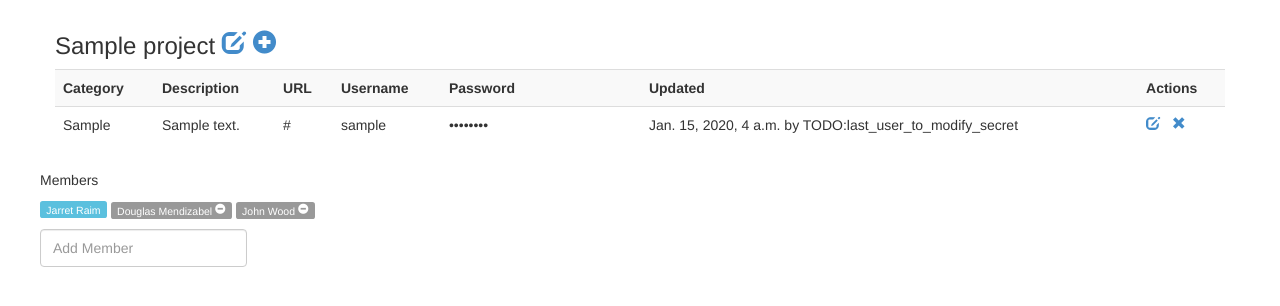
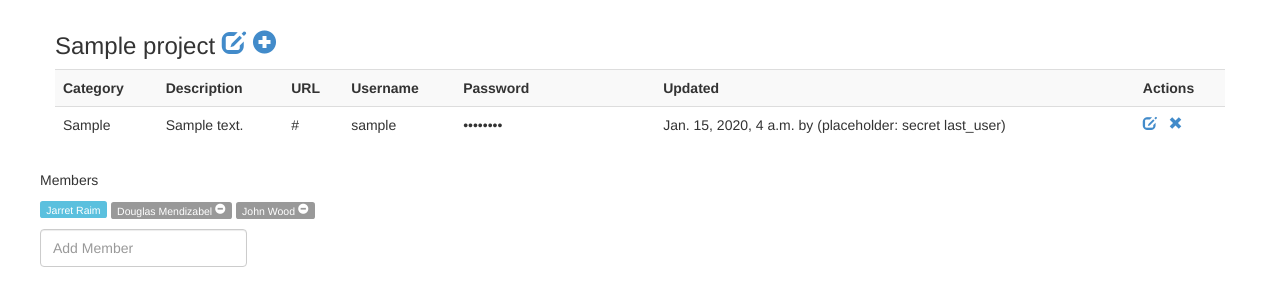
Before and after one commit to lijielife/stockade, a Django app: page /project/1/ in a window 1280 px wide. Shown: the part 50-356 px from the top of the page. Run offline with Django 3.2, Linux system fonts and the light colour scheme; tables that the repository leaves empty hold one stand-in row (values such as "Sample post").

Commit message:
Change default dummy values that cause errors in admin

```diff
--- a/vault/models.py
+++ b/vault/models.py
@@ -16,10 +16,10 @@ class Secret(models.Model):
     project = models.ForeignKey(Project)
     category = models.CharField(max_length=200)
     description = models.CharField(max_length=255)
-    last_user = "TODO:last_user_to_modify_secret"
+    #last_user_to_modify =
     url = models.CharField(max_length=255)
     username = models.CharField(max_length=255)
-    secret_ref = 'TODO:barbican_generated_value'
+    #secret_ref =
     create_date = models.DateTimeField('date created', auto_now_add=True)
     modified_date = models.DateTimeField('date created', auto_now=True)
 
--- a/vault/templates/vault/project.html
+++ b/vault/templates/vault/project.html
@@ -22,7 +22,7 @@
       <td>{{ secret.url }}</td>
       <td>{{ secret.username }}</td>
       <td style="width:200px" id="secret-{{ secret.pk }}"><span class="dots">••••••••</span></td>
-      <td>{{ secret.modified_date }} by {{ secret.last_user }}</td>
+      <td>{{ secret.modified_date }} by (placeholder: secret last_user)</td>
       <td>
         <a href="" class="edit linkify-glyphicon"><span class="glyphicon glyphicon-edit"></span></a>&nbsp;&nbsp;
         <a href="" class="remove linkify-glyphicon"><span class="glyphicon glyphicon-remove"></span></a>
```
